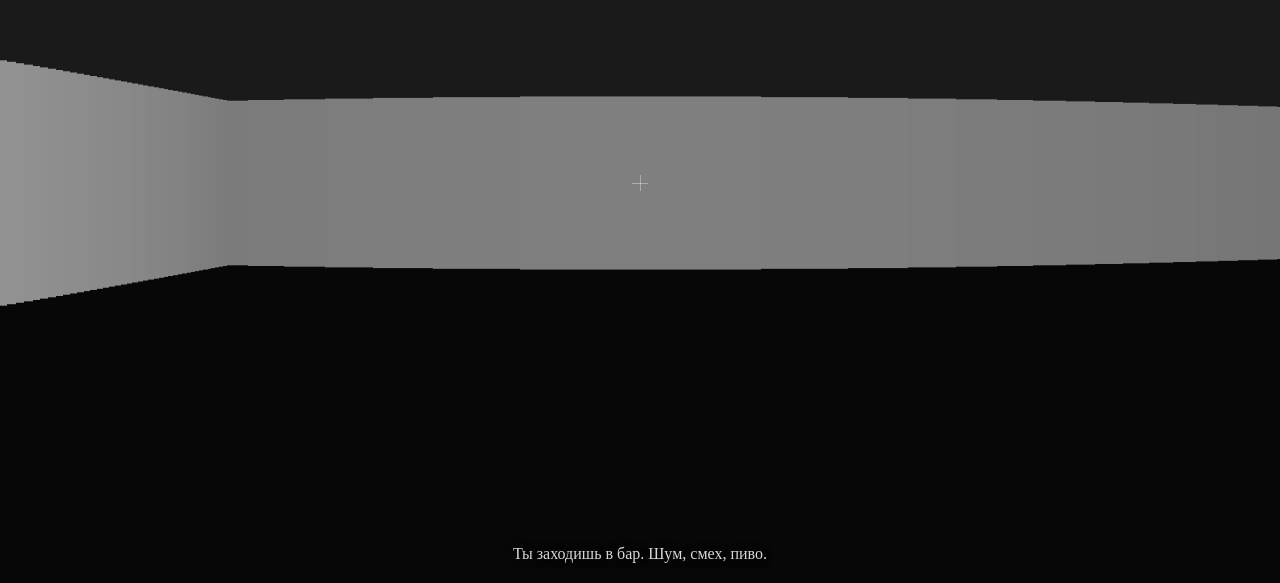
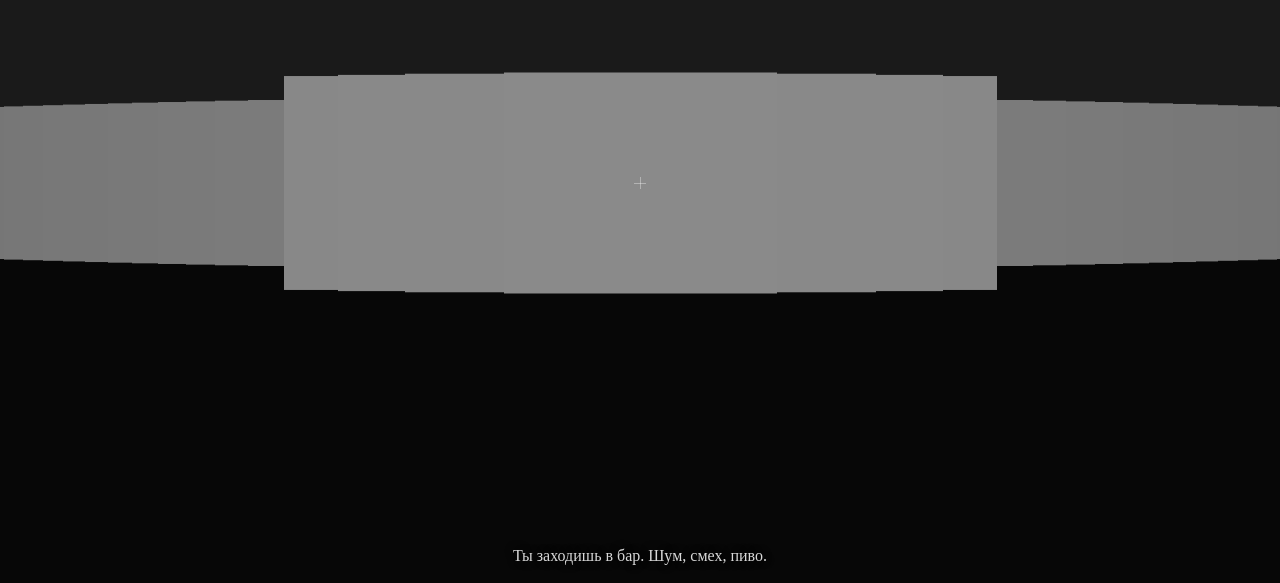
Before and after one commit to BREDMARA/tg-inscryption, a plain HTML site: page index.html in a window 1280 px wide. Shown: the part 217-800 px from the top of the page. Drawn offline with Linux system fonts and the light colour scheme; animation ran at ten frames a second.

Commit message:
Update index.html

```diff
--- a/index.html
+++ b/index.html
@@ -5,31 +5,57 @@
   <meta name="viewport" content="width=device-width, initial-scale=1.0" />
   <title>Bar — Prologue</title>
   <style>
-    html, body { margin:0; padding:0; background:#000; height:100%; overflow:hidden; }
-    canvas { width:100%; height:100%; image-rendering:pixelated; display:block; }
-    #subtitle{
-      position:absolute; bottom:18px; left:0; right:0;
-      text-align:center; color:#d8d8d8; font-family:serif;
-      text-shadow:0 0 8px #000; pointer-events:none; padding:0 16px;
-      line-height:1.35;
+    html, body {
+      margin: 0;
+      padding: 0;
+      background: #000;
+      height: 100%;
+      overflow: hidden;
     }
-    #overlay{
-      position:absolute; inset:0; display:none; align-items:center; justify-content:center;
-      background:rgba(0,0,0,0.55); color:#d8d8d8; font-family:serif; text-shadow:0 0 8px #000;
-      padding:24px;
+    canvas {
+      width: 100%;
+      height: 100%;
+      image-rendering: pixelated;
+      display: block;
     }
-    #panel{
-      max-width:760px; width:100%; border:1px solid rgba(255,255,255,0.12);
-      background:rgba(0,0,0,0.45); padding:18px 18px 14px;
+    #subtitle {
+      position: absolute;
+      bottom: 18px;
+      left: 0;
+      right: 0;
+      text-align: center;
+      color: #d8d8d8;
+      font-family: serif;
+      text-shadow: 0 0 8px black;
+      pointer-events: none;
+      padding: 0 16px;
     }
-    #panel h2{ margin:0 0 10px; font-size:20px; font-weight:600; }
-    #panel p{ margin:0 0 14px; opacity:0.95; }
-    .choice{
-      margin:10px 0; padding:10px 12px; border:1px solid rgba(255,255,255,0.14);
-      background:rgba(255,255,255,0.04); cursor:pointer; user-select:none;
+    #overlay {
+      position: absolute;
+      inset: 0;
+      display: none;
+      align-items: center;
+      justify-content: center;
+      background: rgba(0,0,0,0.55);
+      color: #d8d8d8;
+      font-family: serif;
+      text-shadow: 0 0 8px black;
     }
-    .choice:hover{ background:rgba(255,255,255,0.08); }
-    .hint{ margin-top:10px; opacity:0.8; font-size:14px; }
+    #panel {
+      max-width: 720px;
+      padding: 20px;
+      border: 1px solid rgba(255,255,255,0.15);
+      background: rgba(0,0,0,0.45);
+    }
+    .choice {
+      margin-top: 10px;
+      padding: 10px;
+      border: 1px solid rgba(255,255,255,0.2);
+      cursor: pointer;
+    }
+    .choice:hover {
+      background: rgba(255,255,255,0.08);
+    }
   </style>
 </head>
 <body>
@@ -39,11 +65,11 @@
 
 <div id="overlay">
   <div id="panel">
-    <h2 id="ovTitle">— Эй. Ты. — Сыграем?</h2>
-    <p id="ovText">В углу сидит чудила в плаще. Перед ним — карты.</p>
+    <div style="margin-bottom:12px;">
+      — Эй. Ты.<br>— Сыграем?
+    </div>
     <div class="choice" id="c1">1) Подойти к незнакомцу</div>
     <div class="choice" id="c2">2) Пойти пить пиво</div>
-    <div class="hint" id="ovHint">Нажми 1 или 2</div>
   </div>
 </div>
 
@@ -51,19 +77,23 @@
 const canvas = document.getElementById("game");
 const ctx = canvas.getContext("2d");
 const subtitle = document.getElementById("subtitle");
+const overlay = document.getElementById("overlay");
 
-  const overlay = document.getElementById("overlay");
-  const c1 = document.getElementById("c1");
-  const c2 = document.getElementById("c2");
-
-  function resize(){ canvas.width = innerWidth; canvas.height = innerHeight; }
+function resize() {
+  canvas.width = innerWidth;
+  canvas.height = innerHeight;
+}
 addEventListener("resize", resize);
 resize();
 
-  // Бар 8×8, только внешние стены
+/*
+  Карта:
+  - внешние стены
+  - стойка: небольшая, по центру, вдоль верхней стены
+*/
 const map = [
   "11111111",
-    "10000001",
+  "10011001", // ← стойка
   "10000001",
   "10000001",
   "10000001",
@@ -72,128 +102,91 @@
   "11111111"
 ];
 
-  let px = 2.5, py = 5.5;
+let px = 4.0;
+let py = 5.5;
 let pa = -Math.PI / 2;
 
-  function isWall(x,y){
-    const mx = Math.floor(x), my = Math.floor(y);
-    if (my<0||my>=map.length||mx<0||mx>=map[0].length) return true;
+function isWall(x, y) {
+  const mx = Math.floor(x);
+  const my = Math.floor(y);
+  if (my < 0 || my >= map.length || mx < 0 || mx >= map[0].length) return true;
   return map[my][mx] === "1";
 }
 
-  let state = "explore";
-  let triggeredChoice1 = false;
-
-  // зона "стойки" (верх по центру)
-  function inBarCounterZone(){ return (py < 2.0 && px > 3.0 && px < 5.0); }
-
-  function showChoice1(){
-    state = "choice1";
-    overlay.style.display = "flex";
-    subtitle.textContent = "Из угла раздаётся голос...";
-  }
-  function hideOverlay(){ overlay.style.display = "none"; }
-
-  function restart(){
-    px=2.5; py=5.5; pa=-Math.PI/2;
-    state="explore"; triggeredChoice1=false;
-    hideOverlay();
-    subtitle.textContent="Ты заходишь в бар. Шум, смех, пиво.";
-  }
-  function endBeer(){
-    state="beer_end";
-    hideOverlay();
-    subtitle.textContent="Иногда лучший выбор — не играть. (Нажми R, чтобы начать заново)";
-  }
-  function approachStranger(){
-    state="approach";
-    hideOverlay();
-    subtitle.textContent="Ты подходишь к незнакомцу...";
-    setTimeout(()=>{
-      if(state!=="approach") return;
-      subtitle.textContent="Незнакомец тасует карты. Кажется, он улыбается под капюшоном...";
-    }, 1200);
+// триггер — вплотную к стойке
+let triggered = false;
+function nearBarCounter() {
+  return py < 2.3 && px > 3.2 && px < 4.8;
 }
 
 const keys = {};
-  addEventListener("keydown",(e)=>{
-    keys[e.code]=true;
+addEventListener("keydown", e => keys[e.code] = true);
+addEventListener("keyup", e => keys[e.code] = false);
 
-    if(state==="choice1"){
-      if(e.code==="Digit1"||e.code==="Numpad1") approachStranger();
-      if(e.code==="Digit2"||e.code==="Numpad2") endBeer();
+function update(dt) {
+  const move = 3 * dt;
+  const rot = 1.7 * dt;
+
+  if (keys["KeyW"] || keys["ArrowUp"]) {
+    const nx = px + Math.cos(pa) * move;
+    const ny = py + Math.sin(pa) * move;
+    if (!isWall(nx, ny)) { px = nx; py = ny; }
   }
-    if(state==="beer_end" && e.code==="KeyR") restart();
-  });
-  addEventListener("keyup",(e)=> keys[e.code]=false);
+  if (keys["KeyS"] || keys["ArrowDown"]) {
+    const nx = px - Math.cos(pa) * move;
+    const ny = py - Math.sin(pa) * move;
+    if (!isWall(nx, ny)) { px = nx; py = ny; }
+  }
+  if (keys["KeyA"] || keys["ArrowLeft"]) pa -= rot;
+  if (keys["KeyD"] || keys["ArrowRight"]) pa += rot;
 
-  c1.addEventListener("click", approachStranger);
-  c2.addEventListener("click", endBeer);
-
-  function update(dt){
-    if(state!=="explore") return;
-
-    const moveSpeed = 3.0*dt;
-    const rotSpeed  = 1.7*dt;
-
-    if(keys["KeyW"]||keys["ArrowUp"]){
-      const nx=px+Math.cos(pa)*moveSpeed, ny=py+Math.sin(pa)*moveSpeed;
-      if(!isWall(nx,ny)){ px=nx; py=ny; }
-    }
-    if(keys["KeyS"]||keys["ArrowDown"]){
-      const nx=px-Math.cos(pa)*moveSpeed, ny=py-Math.sin(pa)*moveSpeed;
-      if(!isWall(nx,ny)){ px=nx; py=ny; }
-    }
-
-    if(keys["KeyA"]||keys["ArrowLeft"])  pa -= rotSpeed;
-    if(keys["KeyD"]||keys["ArrowRight"]) pa += rotSpeed;
-
-    if(!triggeredChoice1 && inBarCounterZone()){
-      triggeredChoice1 = true;
-      showChoice1();
+  if (!triggered && nearBarCounter()) {
+    triggered = true;
+    overlay.style.display = "flex";
+    subtitle.textContent = "В углу сидит человек в плаще.";
   }
 }
 
-  function render(){
-    const w=canvas.width, h=canvas.height;
+function render() {
+  const w = canvas.width;
+  const h = canvas.height;
 
-    // КОНТРАСТНЫЕ потолок/пол (чтобы 100% было видно)
-    ctx.fillStyle = "#1a1a1a"; // потолок светлее
-    ctx.fillRect(0,0,w,h/2);
-    ctx.fillStyle = "#070707"; // пол темнее
-    ctx.fillRect(0,h/2,w,h/2);
+  // потолок / пол
+  ctx.fillStyle = "#1a1a1a";
+  ctx.fillRect(0, 0, w, h/2);
+  ctx.fillStyle = "#070707";
+  ctx.fillRect(0, h/2, w, h/2);
 
-    for(let x=0; x<w; x++){
-      const rayAngle = pa + (x/w - 0.5);
+  for (let x = 0; x < w; x++) {
+    const angle = pa + (x / w - 0.5);
     let dist = 0;
 
-      while(dist < 20){
-        const rx = px + Math.cos(rayAngle)*dist;
-        const ry = py + Math.sin(rayAngle)*dist;
-        if(isWall(rx,ry)) break;
+    while (dist < 20) {
+      const rx = px + Math.cos(angle) * dist;
+      const ry = py + Math.sin(angle) * dist;
+      if (isWall(rx, ry)) break;
       dist += 0.04;
     }
 
-      // ФИКС: если в упор — не раздуваем стену на весь экран
-      if(dist < 0.35) dist = 0.35;
+    if (dist < 0.35) dist = 0.35;
 
-      const wallHeight = h / (dist + 0.1);
-      const shade = Math.max(0, 190 - dist*14);
+    const wallH = h / (dist + 0.1);
+    const shade = 180 - dist * 12;
     ctx.fillStyle = `rgb(${shade},${shade},${shade})`;
 
-      ctx.fillRect(x, h/2 - wallHeight/2, 1, wallHeight);
+    ctx.fillRect(x, h/2 - wallH/2, 1, wallH);
   }
 
-    // Прицел (ощущение DOOM)
+  // крестик
   ctx.fillStyle = "rgba(255,255,255,0.35)";
-    ctx.fillRect(w/2 - 8, h/2, 16, 1);
-    ctx.fillRect(w/2, h/2 - 8, 1, 16);
+  ctx.fillRect(w/2 - 6, h/2, 12, 1);
+  ctx.fillRect(w/2, h/2 - 6, 1, 12);
 }
 
 let last = performance.now();
-  function loop(now){
-    const dt = (now-last)/1000;
-    last = now;
+function loop(t) {
+  const dt = (t - last) / 1000;
+  last = t;
   update(dt);
   render();
   requestAnimationFrame(loop);
```
Lines whose indentation alone changed are shown as unchanged.
